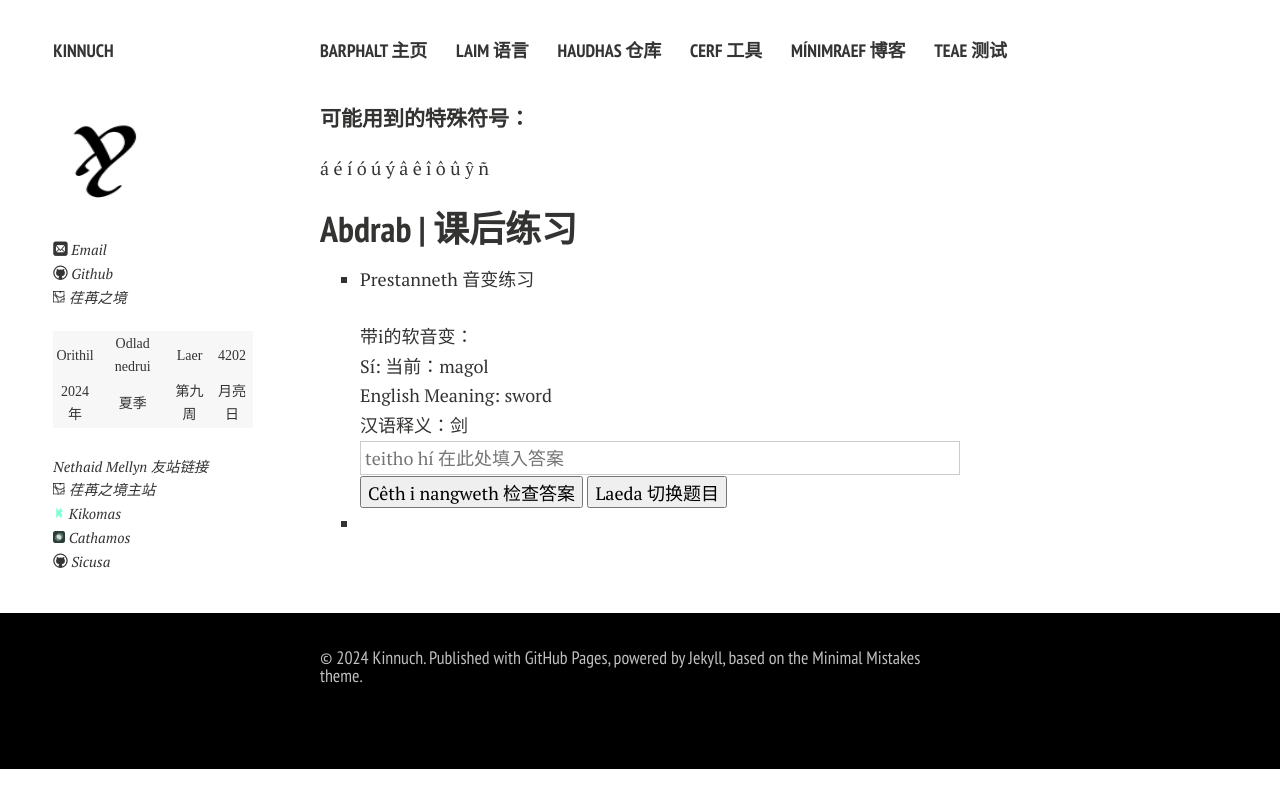
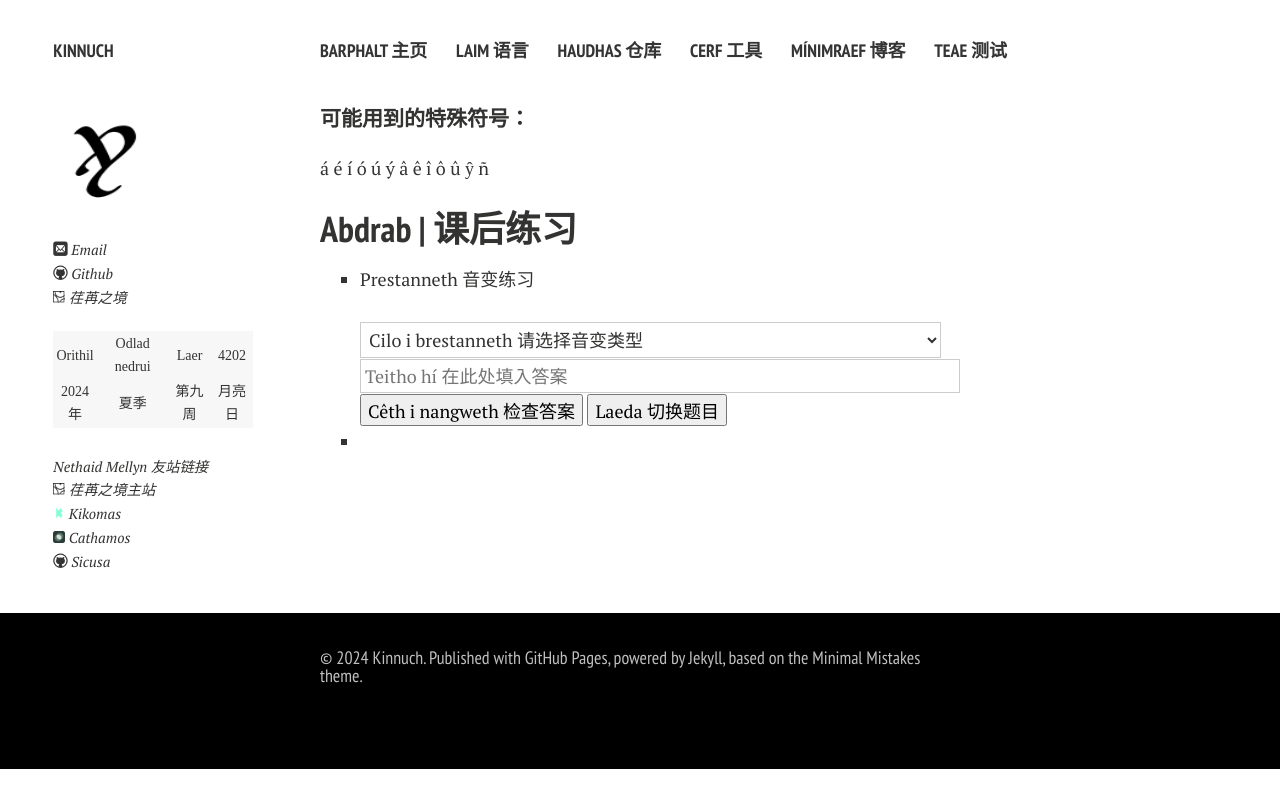
Before and after one commit to Kinnuch/kinnuch.github.io, a Jekyll site: the page built from cerf.md, in a window 1280 px wide. Shown: the top 808 px of the page. Built offline with Jekyll 4.4.1, drawn with Linux system fonts in a browser that asks for light colours; nearby versions of some CDN libraries; comment, search, counter and statistics services are not loaded; a style sheet for code colours, icons or effects is not loaded; some of the changed lines change nothing that is shown.

Commit message:
update cerf test

```diff
--- a/assets/js/prestanneth.js
+++ b/assets/js/prestanneth.js
@@ -6,8 +6,10 @@ function getRandomLine() {
 
 function updateLine() {
     const randomLine = getRandomLine();
+    const questionType = document.getElementById('questionType').value;
+    if (!questionType) return;
     document.getElementById('Prestanneth').innerText = "Sí: 当前：" + randomLine[0] + "\nEnglish Meaning: " + randomLine[1].trim() + "\n汉语释义：" + randomLine[2].trim();
-    currentAnswer = randomLine[3].trim();
+    currentAnswer = randomLine[questionType].trim();
     document.getElementById('resultFeedback').innerText = '';
     document.getElementById('userInput').value = '';
 }
--- a/cerf.md
+++ b/cerf.md
@@ -18,11 +18,23 @@ title: Cerf
 
   <body>
 
-  带i的软音变：
+  <select id="questionType">
+      <option value="">Cilo i brestanneth 请选择音变类型</option>
+      <option value="3">Prestanneth vae nan i 带i的软音变</option>
+      <option value="4">hoth-e-bedui 名词的复数</option>
+      <option value="5">Prestanneth munneb nan in 带in的鼻音音变（名词需要先变为复数）</option>
+      <option value="6">Prestanneth gang nan en 带en的混合音变（以-连接）</option>
+      <option value="7">Prestanneth munneb nan an 带an的鼻音音变</option>
+      <option value="8">Prestanneth gang nan anin 带anin的混合音变</option>
+      <option value="9">Prestanneth hiriol nan egor 带egor的流音音变</option>
+      <option value="10">Prestanneth dharnen nan od 带od的闭锁音变</option>
+      <option value="11">Prestanneth 'hyarmen' nan ah 带ah的H音变</option>
+      <option value="12">Prestanneth 'anto' nan nedh 带nedh的DH音变</option>
+  </select>
 
   <div id="Prestanneth"></div>
 
-  <input type="text" id="userInput" placeholder="teitho hí 在此处填入答案" />
+  <input type="text" id="userInput" placeholder="Teitho hí 在此处填入答案" />
 
   <button id="checkAnswer">Cêth i nangweth 检查答案</button>
 
--- a/file/prestanneth.csv
+++ b/file/prestanneth.csv
@@ -1,24 +1,25 @@
-lhûg,dragon,龙,i thlûg,lhuig,ith luig
-êl,star,星辰,i êl,elin,in elin
-parf,book,书,i barf,perf,i pherf
-(n)daug,soldier,士兵,i naug,doeg,i ndoeg
-ivor,crystal,水晶,i ivor,ivyr,in ivyr
-(m)bachor,merchant,商人,i machor,bechyr,i mbechyr
-rhach,curse,诅咒,i thrach,rhaich,ith raich
-galadh,tree,树,i 'alath,gelaidh,i ñelaidh
-ulun,monster,怪兽,i ulun,ylyn,in ylyn
-heleg,ice,冰,i cheleg,helig,i chelig
-(n)garaf,wolf,狼,i ñaraf,geraif,i ñgeraif
-dim,sadness,悲伤,i dhim,dim,i nim
-magol,sword,剑,i vagol,megyl,i megyl
-orod,mountain,山,i orod,eryd,in eryd
-gwath,shadow,暗影,i 'wath,gwaith,iñ gwaith
-noss,family,家庭,i noss,nyss,i nyss
-ranc,arm,手臂,i ranc,renc,idh renc
-hwest,breeze,微风,i chwest,hwist,i chwist
-tâl,foot,脚,i dâl,tail,i thail
-(n)gaur,werewolf,座狼,i ñaur,goer,i ñgoer
-iôl,floodwater,洪水,i iôl,ŷl,in ŷl
-iest,wish,祈愿,i iest,ist,in ist
-sîr,river,河,i hîr,sîr,i sîr
-hîth,mist,迷雾,i chîth,hîth,i chîth
+lhûg,dragon,龙,i thlûg,lhuig,ith luig,e-'lûg,an 'lûg,anin 'lûg,egor 'lûg,o thlûg,ah lhûg,neth lûg
+êl,star,星辰,i êl,elin,in elin,en-êl,an êl,anin êl,egor êl,od êl,ah êl,nedh êl
+parf,book,书,i barf,perf,i pherf,e-barf,a pharf,anin barf,egor pharf,o pharf,a pharf,ne pharf
+(n)daug,soldier,士兵,i naug,doeg,i ndoeg,e-ndaug,an daug,anin daug,egor daug,o ndaug,ah daug,nedh daug
+ivor,crystal,水晶,i ivor,ivyr,in ivyr,en-ivor,an ivor,anin ivor,egor ivor,od ivor,ah ivor,nedh ivor
+(m)bachor,merchant,商人,i machor,bechyr,i mbechyr,e-mbachor,am bachor,anin bachor,egor bachor,o mbachor,ah bachor,nedh bachor
+rhach,curse,诅咒,i thrach,rhaich,ith raich,e-'rach,an 'rach,anin 'rach,egor 'rach,o thrach,ah rhach,neth rach
+galadh,tree,树,i 'aladh,gelaidh,i ñelaidh,e-galadh,añ galadh,anin galadh,egor 'aladh,o galadh,ah galadh,nedh galadh
+ulun,monster,怪兽,i ulun,ylyn,in ylyn,en-ulun,an ulun,anin ulun,egor ulun,od ulun,ah ulun,nedh ulun
+heleg,ice,冰,i cheleg,helig,i chelig,e-cheleg,an cheleg,anin cheleg,egor cheleg,o cheleg,a cheleg,nedh heleg
+(n)garaf,wolf,狼,i ñaraf,geraif,i ñgeraif,e-ñgaraf,añ garaf,anin garaf,egor garaf,o ñgaraf,ah garaf,nedh garaf
+dim,sadness,悲伤,i dhim,dim,i nim,e-dim,an dim,anin dim,egor dhim,o dim,ah dim,nedh dim
+magol,sword,剑,i vagol,megyl,i megyl,e-magol,am magol,anin magol,egor vagol,o magol,ah magol,nedh magol
+orod,mountain,山,i orod,eryd,in eryd,en-orod,an orod,anin orod,egor orod,od orod,ah orod,nedh orod
+gwath,shadow,暗影,i 'wath,gwaith,iñ gwaith,eñ-gwath,an 'wath,egor 'wath,o gwath,ah gwath,nedh gwath
+noss,family,家庭,i noss,nyss,i nyss,en-noss,an noss,anin noss,egor noss,o noss,ah noss,nedh noss
+ranc,arm,手臂,i ranc,renc,idh renc,edh-ranc,adh ranc,anin ranc,egor ranc,od ranc,a rhanc,nedh ranc
+hwest,breeze,微风,i chwest,hwist,i chwist,e-'west,an 'west,anin 'west,egor chwest,oth west,a chwest,neth west
+tâl,foot,脚,i dâl,tail,i thail,e-dâl,a thâl,anin dâl,egor thâl,o thâl,a thâl,ne thâl
+(n)gaur,werewolf,座狼,i ñaur,goer,i ñgoer,e-ñgaur,añ gaur,anin gaur,egor gaur,o ñgaur,ah gaur,nedh gaur
+iôl,floodwater,洪水,i iôl,ŷl,in ŷl,en-iôl,an iôl,anin iôl,egor iôl,od iôl,a chôl,nedh iôl
+iest,wish,祈愿,i iest,ist,in ist,en-iest,an iest,anin iest,egor iest,od iest,a chest,nedh iest
+sîr,river,河,i hîr,sîr,i sîr,e-hîr,an hîr,anin hîr,egor sîr,os sîr,as sîr,nedh sîr
+hîth,mist,迷雾,i chîth,hîth,i chîth,e-chîth,an chîth,anin chîth,egor chîth,o chîth,a chîth,nedh hîth
+lass,leaf,树叶,i lass,laiss,i laiss,e-lass,an lass,anin lass,egor lass,od lass,a lhass,ned lass
```
